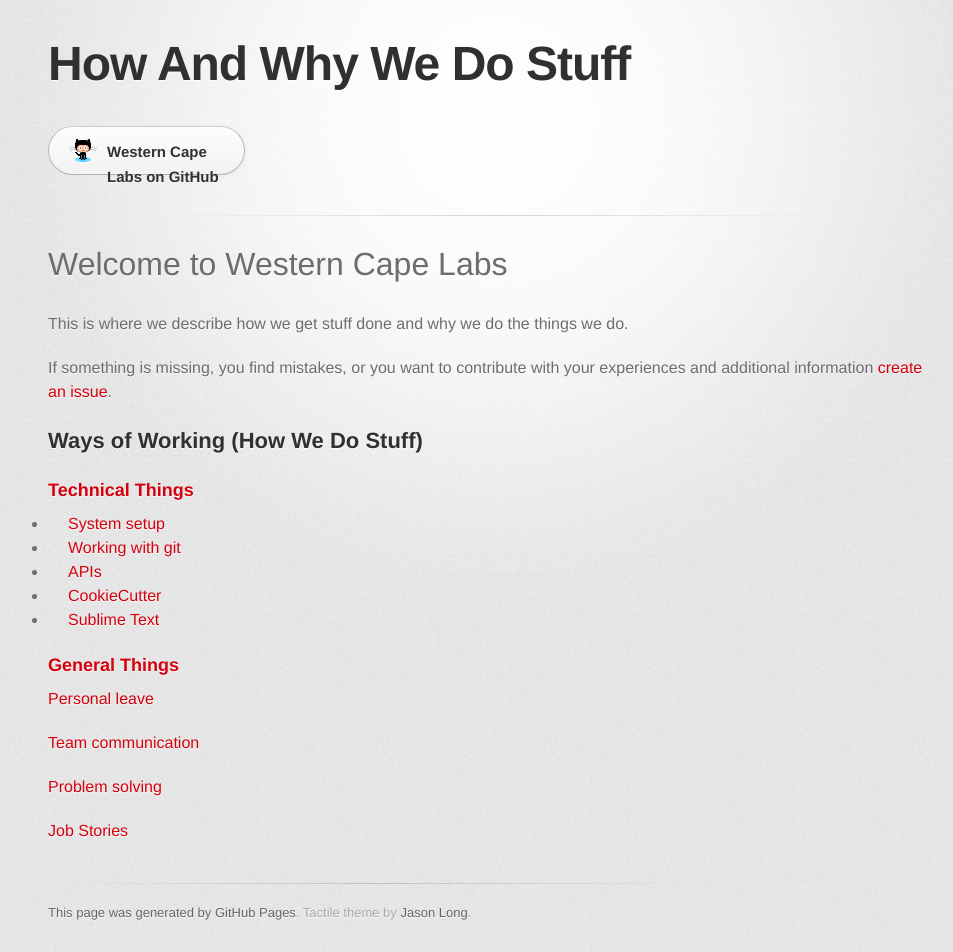
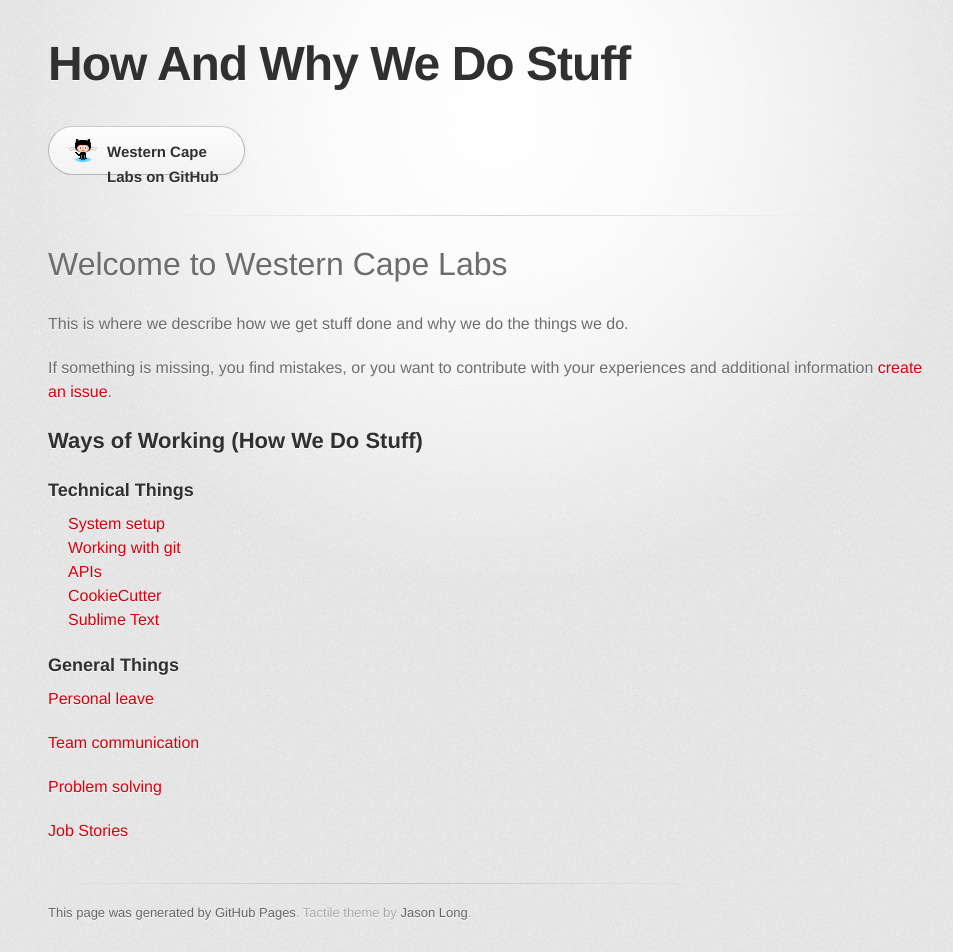
Before and after one commit to westerncapelabs/westerncapelabs.github.io, a Jekyll site: the page index.html, which Jekyll copies as it is, in a window 1280 px wide. Shown: the whole page, without its empty margins (144-1097 px from the left). Built offline with Jekyll 4.4.1, drawn with Linux system fonts in a browser that asks for light colours; some web fonts are replaced; Markdown is read by kramdown in place of the engine named in the settings.

Commit message:
update stylesheet for h3 and li

```diff
--- a/stylesheets/stylesheet.css
+++ b/stylesheets/stylesheet.css
@@ -255,7 +255,7 @@
   margin-bottom: 8px;
   font-size: 18px;
   font-weight: bold;
-  color: #d5000d;
+  color: #303030;
 }
 
 h4 {
@@ -296,7 +296,7 @@
 
 ul li {
   list-style-position: inside;
-  list-style: disc;
+  list-style: none;
   padding-left: 20px;
 }
 
```
